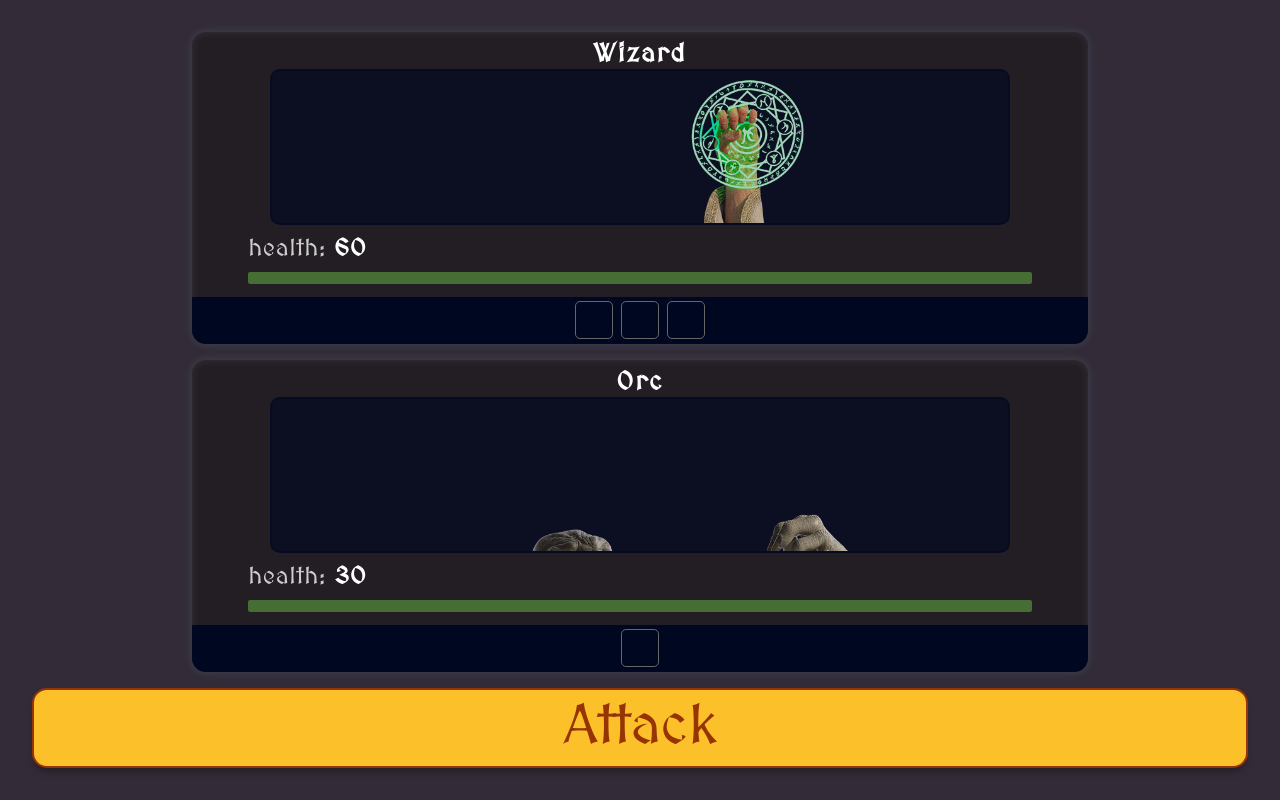
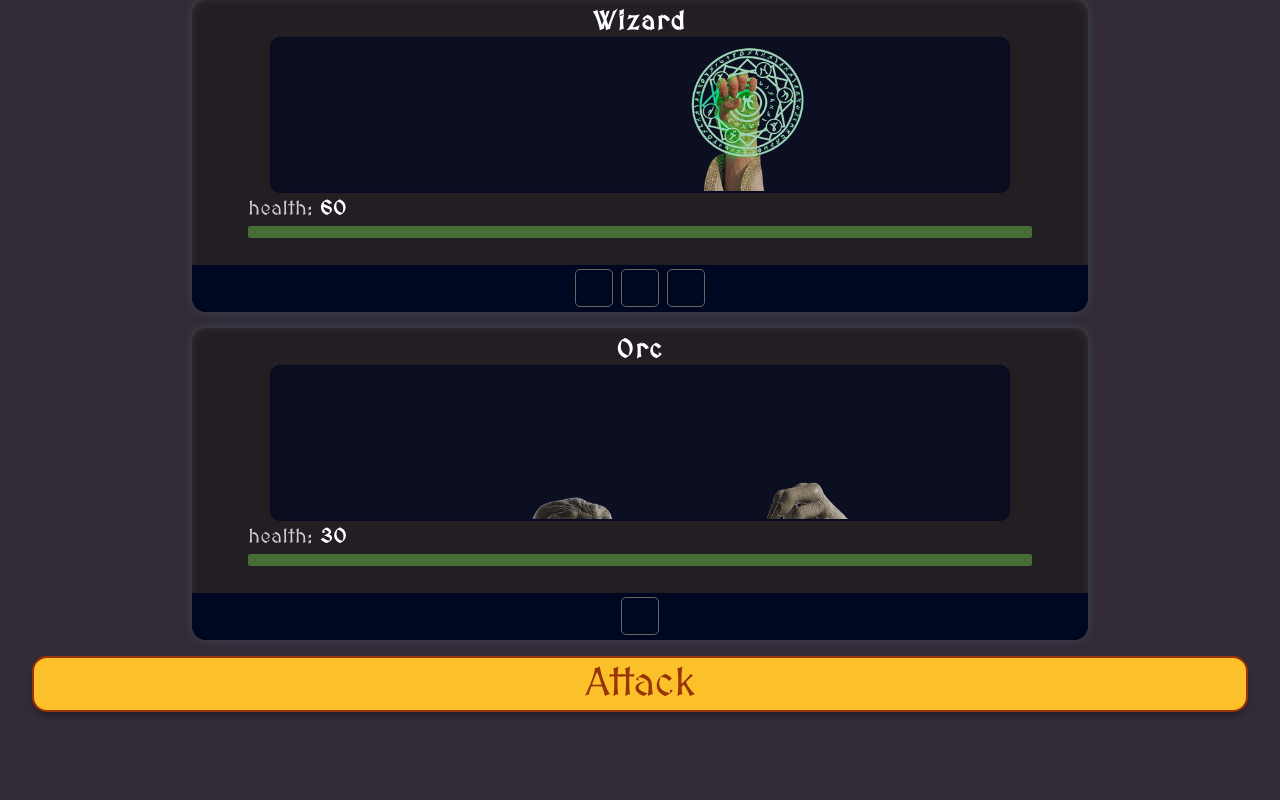
Before and after one commit to JaredIannarino/Dice-Game, a plain HTML site: page index.html in a window 1280 px wide. Drawn offline with nearby package versions, Linux system fonts and the light colour scheme.

Commit message:
Update index.css

```diff
--- a/index.css
+++ b/index.css
@@ -22,7 +22,6 @@
     display: flex;
     flex-direction: column;
     align-items: center;
-    justify-content: center;
     height: 100%;
     width: 100%;
   }
@@ -83,10 +82,10 @@
   }
 
   .health {
-    font-size: 1.5rem;
+    font-size: 1.25rem;
     font-weight: normal;
     width: 90%;
-    margin: 10px 5%;
+    margin: 5px 5%;
     text-align: left;
     color: #ccc;
     letter-spacing: 0.03em;
@@ -175,11 +174,11 @@ button {
     text-align: center;
     text-decoration: none;
     width: 95%;
-    font-size: 3.5rem;
+    font-size: 2.5rem;
     border-radius: 15px;
     cursor: pointer;
     color:#963404;
-    height:10vh;
+    height:7vh;
     margin: 0;
     box-shadow: 0px 6px 10px -4px rgba(0,0,0,0.4);
 }
```
